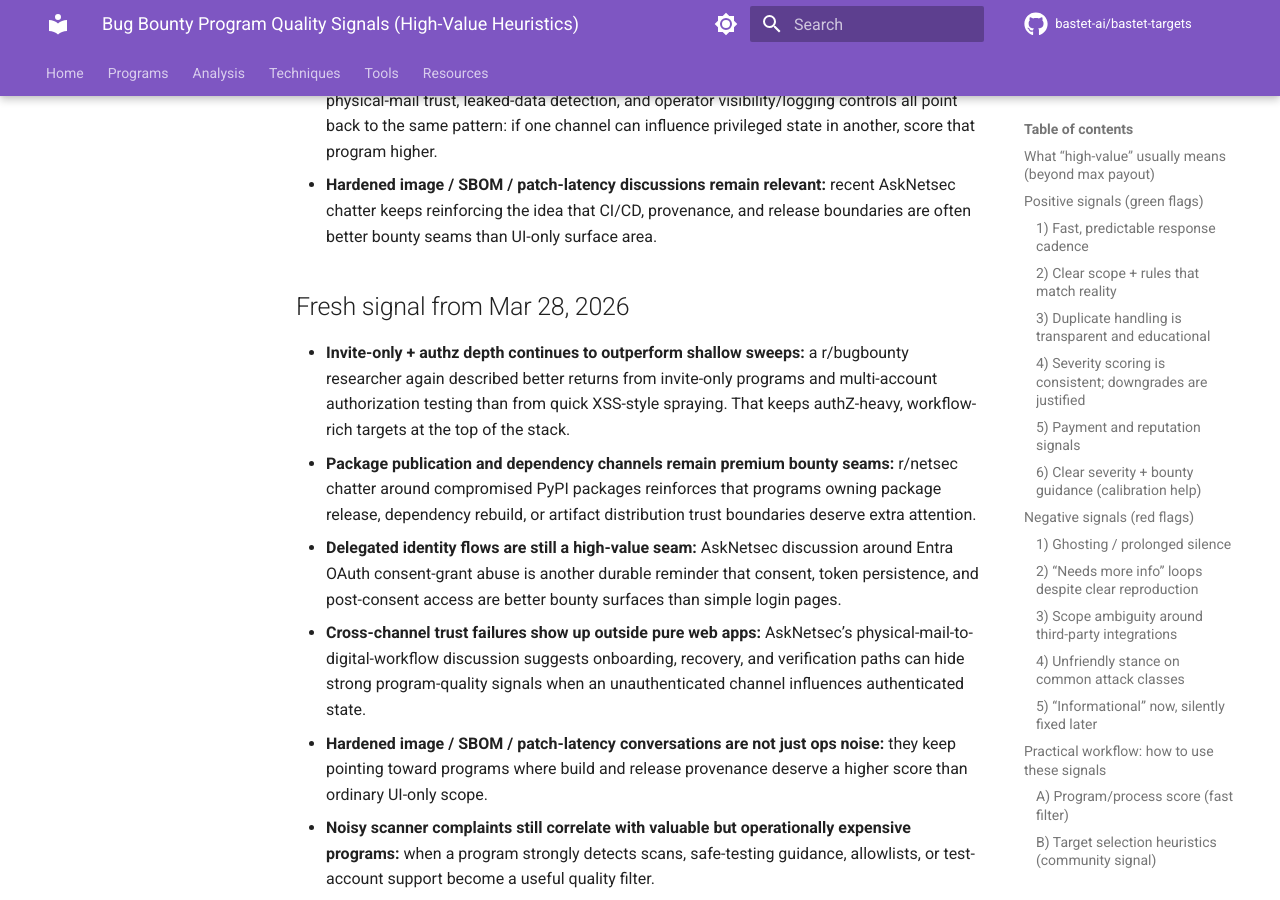
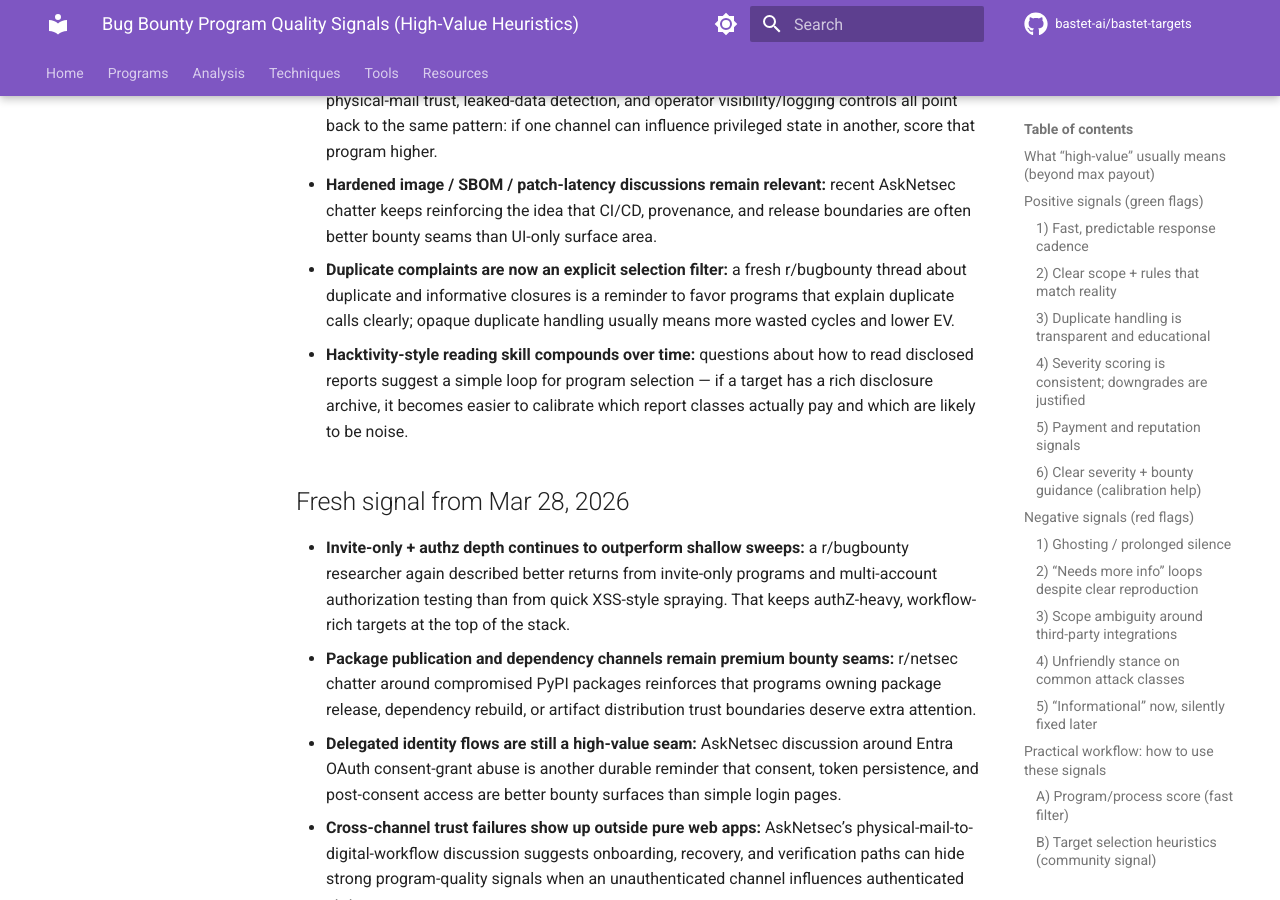
Before and after one commit to bastet-ai/bastet-targets, an MkDocs documentation site: the page built from docs/program-quality-signals.md, in a window 1280 px wide and 900 px high, scrolled down 8341 px. Built offline with MkDocs 1.6.1 and Material for MkDocs 9.7.7, drawn with Linux system fonts in a browser that asks for light colours; comment, search, counter and statistics services are not loaded.

Commit message:
Update HackerOne program-quality signals

```diff
--- a/docs/program-quality-signals.md
+++ b/docs/program-quality-signals.md
@@ -182,6 +182,8 @@ As new repeated patterns emerge, update this page with **generalized** (non-doxx
 - **MFA fallback and recovery flows remain high-value seams:** AskNetsec questions about default 2FA/passkey behavior reinforce the old heuristic that enrollment, recovery, and fallback choices often matter more than the primary login path.
 - **Cross-channel trust boundaries are still a premium target-quality cue:** discussions about physical-mail trust, leaked-data detection, and operator visibility/logging controls all point back to the same pattern: if one channel can influence privileged state in another, score that program higher.
 - **Hardened image / SBOM / patch-latency discussions remain relevant:** recent AskNetsec chatter keeps reinforcing the idea that CI/CD, provenance, and release boundaries are often better bounty seams than UI-only surface area.
+- **Duplicate complaints are now an explicit selection filter:** a fresh r/bugbounty thread about duplicate and informative closures is a reminder to favor programs that explain duplicate calls clearly; opaque duplicate handling usually means more wasted cycles and lower EV.
+- **Hacktivity-style reading skill compounds over time:** questions about how to read disclosed reports suggest a simple loop for program selection — if a target has a rich disclosure archive, it becomes easier to calibrate which report classes actually pay and which are likely to be noise.
 
 ## Fresh signal from Mar 28, 2026
 
```
Also changed, not shown: docs/programs/hackerone-public.md (+1 -1 lines), 1 other file.
